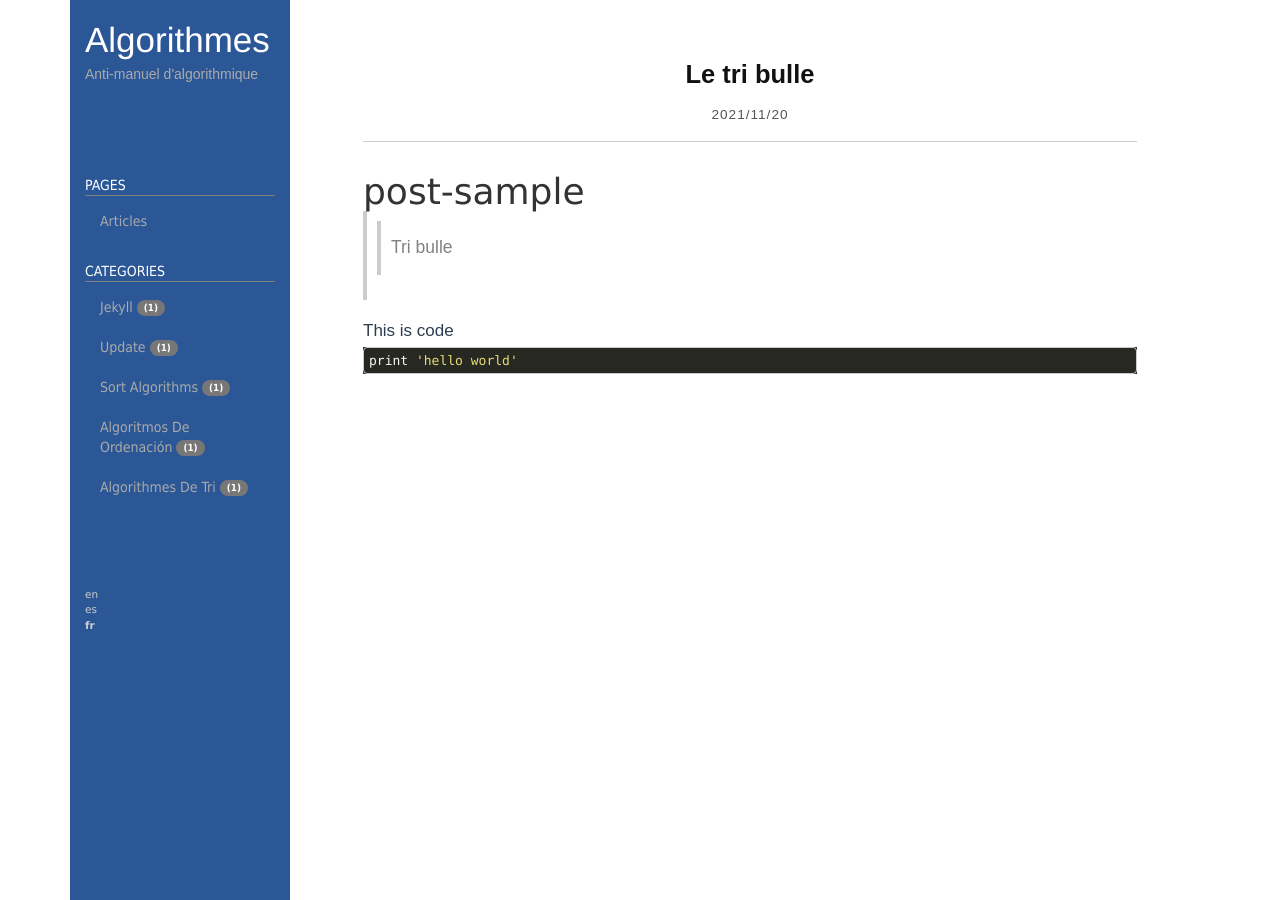
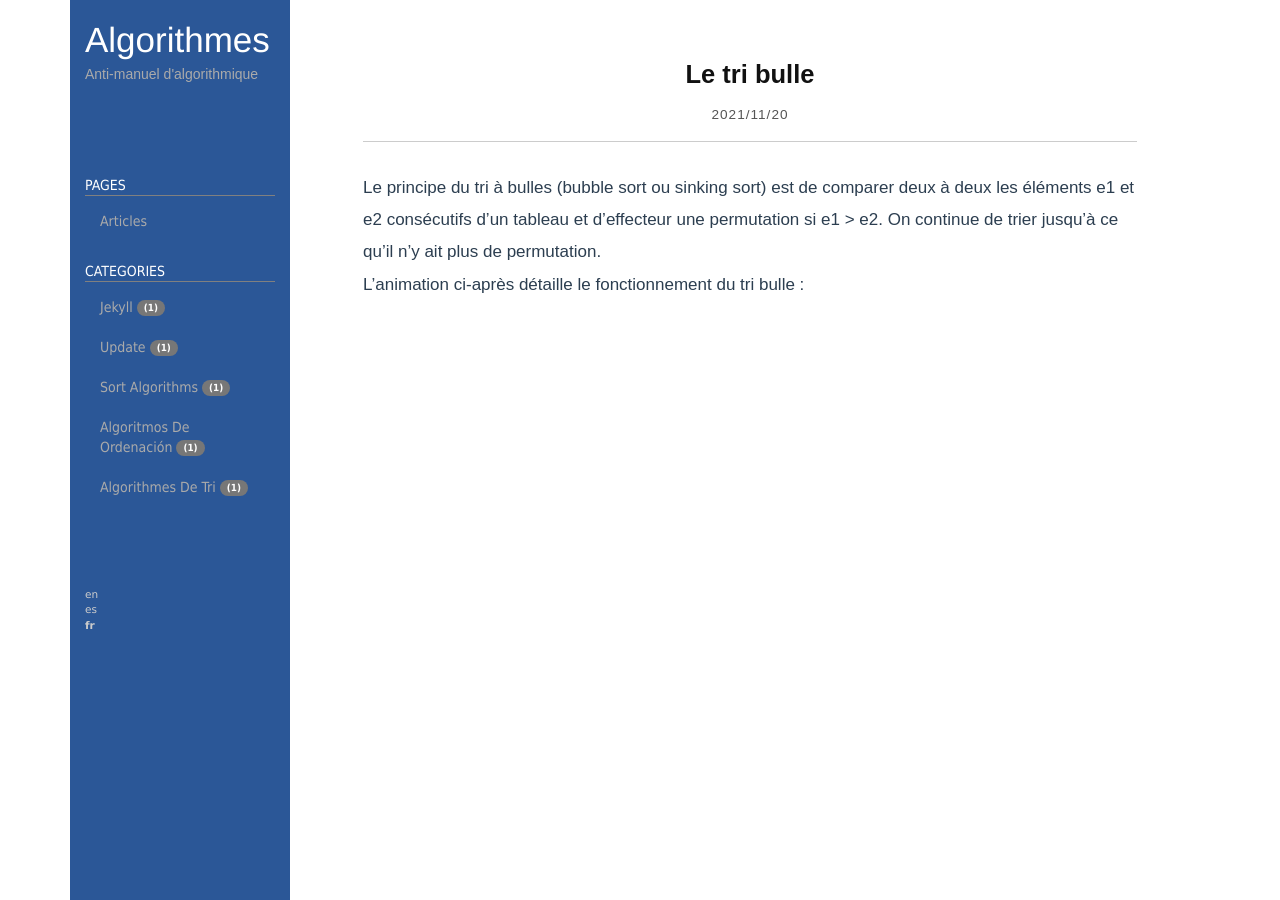
Before and after one commit to LWH-21/Algos, a Jekyll site: the page built from _posts/2020-11-20-bubblesort_fr.md, in a window 1280 px wide. Built offline with Jekyll 4.4.1, drawn with Linux system fonts in a browser that asks for light colours; nearby versions of some CDN libraries; library files that are not in the unit come from our copies.

Commit message:
Update 2020-11-20-bubblesort_fr.md

````diff
--- a/_posts/2020-11-20-bubblesort_fr.md
+++ b/_posts/2020-11-20-bubblesort_fr.md
@@ -8,12 +8,8 @@ lang : fr
 ref : bubblesort
 custom_js:
   - sort/sort_algo.js
-  - /sort/sort_demo.js
+  - sort/sort_demo.js
 ---
-# post-sample
-> >Tri bulle
+Le principe du tri à bulles (bubble sort ou sinking sort) est de comparer deux à deux les éléments e1 et e2 consécutifs d'un tableau et d'effecteur une permutation si e1 > e2. On continue de trier jusqu'à ce qu'il n'y ait plus de permutation.
 
-This is code
-```ruby
-print 'hello world'
-```
+L'animation ci-après détaille le fonctionnement du tri bulle :
````
